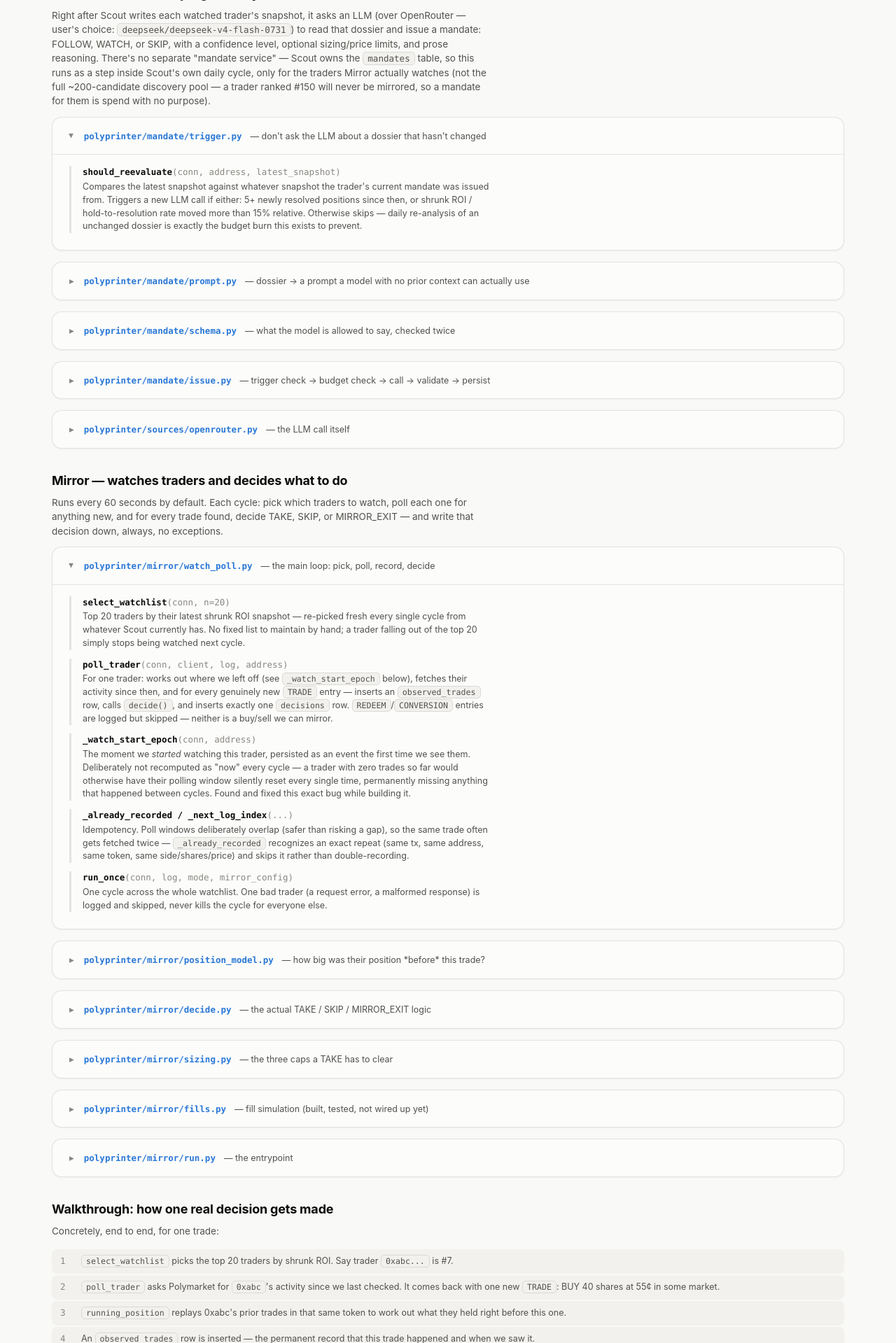
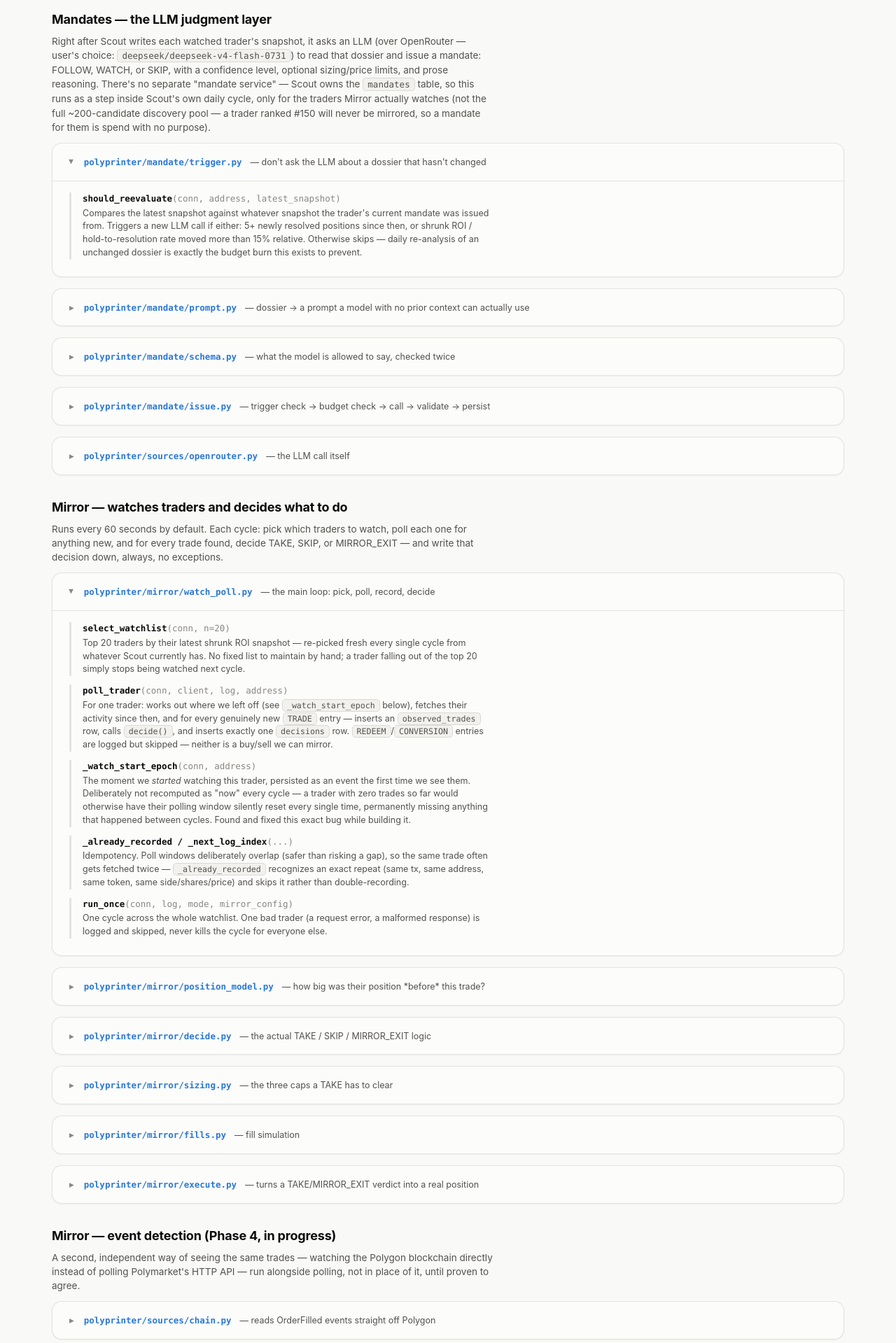
Before and after one commit to ibrahimzaraket/polyprinter, a Flask app: page /how-it-works in a window 1280 px wide. Shown: the part 1535-3454 px from the top of the page at 70% size. Run offline with Flask 3, Linux system fonts and the light colour scheme.

Commit message:
Docs: reflect Phase 4 build (How It Works, PRD open-question resolution, SKILL.md)

```diff
--- a/polyprinter/dashboard/templates/how_it_works.html
+++ b/polyprinter/dashboard/templates/how_it_works.html
@@ -5,7 +5,7 @@
 <p>A map of the actual code, function by function — what runs, in what order, and exactly how a decision gets made. Everything below describes what's really in the repo today, not a plan. Terms in <a class="hint" href="/definitions" title="Definitions">?</a> style are explained on the <a href="/definitions">Definitions</a> tab.</p>
 
 <div class="gap-note">
-  <strong>Where things stand right now:</strong> Phase 0 (spine), Phase 1 (Scout), Phase 2 (Mirror, polling/paper), and Phase 3 (Mandates, via an LLM over OpenRouter) are all live. Mandates are real, judged against real dossier numbers, and stored in full — but so far every mandate issued has come back <code>SKIP</code>. That's the model's actual judgment on the current watchlist so far (reasons cited include low hold-to-resolution rates and heavy profit concentration on a handful of trades), not a wiring bug — see the Mandates section below for what a real one looks like. Until a <code>FOLLOW</code> verdict actually gets issued, Mirror's entries still resolve to <code>SKIP</code>/<code>MANDATE_NOT_FOLLOW</code> (or occasionally still <code>NO_MANDATE</code>, for a trader not yet evaluated) — the mechanism is proven, real capital is still nowhere near being risked.
+  <strong>Where things stand right now:</strong> Phase 0 (spine), Phase 1 (Scout), Phase 2 (Mirror, polling/paper), and Phase 3 (Mandates, via an LLM over OpenRouter) are all live. Mandates are real, judged against real dossier numbers, and stored in full — but so far every mandate issued has come back <code>SKIP</code>. That's the model's actual judgment on the current watchlist so far (reasons cited include low hold-to-resolution rates and heavy profit concentration on a handful of trades), not a wiring bug — see the Mandates section below for what a real one looks like. Until a <code>FOLLOW</code> verdict actually gets issued, Mirror's entries still resolve to <code>SKIP</code>/<code>MANDATE_NOT_FOLLOW</code> (or occasionally still <code>NO_MANDATE</code>, for a trader not yet evaluated) — the mechanism is proven, real capital is still nowhere near being risked. Phase 4 (on-chain event detection) is under way: it watches the same traders directly on Polygon and logs what it sees for comparison, but it does <strong>not</strong> drive any decision yet — polling stays the only path that opens/closes anything until a 72-hour clean-diff window proves the two agree (PRD §7's Phase 4 exit criterion). See the Mirror — event detection section below.
 </div>
 
 <h2>The three services, at a glance</h2>
@@ -280,22 +280,65 @@
 </details>
 
 <details class="module-card">
-  <summary><span class="module-path">polyprinter/mirror/fills.py</span><span class="module-summary">— fill simulation (built, tested, not wired up yet)</span></summary>
+  <summary><span class="module-path">polyprinter/mirror/fills.py</span><span class="module-summary">— fill simulation</span></summary>
   <div class="module-body">
     <div class="fn-list">
       <div class="fn-item">
         <div class="fn-name">walk_book<span class="paren">(levels, size_usd, fee_bps=200)</span></div>
-        <div class="fn-desc">Given an order book, spends our size level-by-level (crossing the spread), applies a taker fee, and returns the real average price we'd have paid &mdash; never assumes we got their exact price.</div>
+        <div class="fn-desc">Given an order book, spends our size level-by-level (crossing the spread), applies a taker fee, and returns the real average price we'd have paid &mdash; never assumes we got their exact price. Still not wired to anything: there's no verified-live Polymarket order-book endpoint in this project, so nothing feeds it a real book yet. Built and unit-tested, ready the moment one exists.</div>
+      </div>
+      <div class="fn-item">
+        <div class="fn-name">approximate_fill<span class="paren">(price, size_usd, fee_bps=200)</span></div>
+        <div class="fn-desc">What actually runs today, via execute.py below. A deliberately optimistic stand-in for walk_book &mdash; assumes we fill at the trader's own observed price, zero slippage, the same real fee. Understates copy tax rather than overstates it (the safe direction to be wrong in for a viability measurement), and swaps out for walk_book with no other code changes once a real book exists.</div>
       </div>
     </div>
-    <p class="module-note">Deliberately not connected to a live order book yet: there's no verified-live Polymarket order-book endpoint in this project, and it still doesn't matter in practice &mdash; fills only apply to a TAKE, and no mandate has issued a FOLLOW verdict yet (Phase 3 exists now, but real judgment so far has been SKIP every time — see the Mandates section). Built and unit-tested now so it's ready the moment either changes.</p>
+  </div>
+</details>
+
+<details class="module-card">
+  <summary><span class="module-path">polyprinter/mirror/execute.py</span><span class="module-summary">— turns a TAKE/MIRROR_EXIT verdict into a real position</span></summary>
+  <div class="module-body">
+    <div class="fn-list">
+      <div class="fn-item">
+        <div class="fn-name">open_position<span class="paren">(conn, decision_id, trade, size_usd, mode)</span></div>
+        <div class="fn-desc">decide.py only computes what SHOULD happen; this is what actually opens a <code>positions</code> row. Found missing by code review 2026-08-08, before any FOLLOW mandate had fired &mdash; without it, a real TAKE would have logged a decision with nothing behind it.</div>
+      </div>
+      <div class="fn-item">
+        <div class="fn-name">record_exit<span class="paren">(conn, decision_id, position, trade, fraction)</span></div>
+        <div class="fn-desc">One <code>position_exits</code> row per partial exit (FR-13) &mdash; a position goes PARTIAL, not CLOSED, until <code>fraction</code> has taken <code>shares_open</code> all the way to zero.</div>
+      </div>
+    </div>
+  </div>
+</details>
+
+<h2>Mirror &mdash; event detection (Phase 4, in progress)</h2>
+<p>A second, independent way of seeing the same trades &mdash; watching the Polygon blockchain directly instead of polling Polymarket's HTTP API &mdash; run alongside polling, not in place of it, until proven to agree.</p>
+
+<details class="module-card">
+  <summary><span class="module-path">polyprinter/sources/chain.py</span><span class="module-summary">— reads OrderFilled events straight off Polygon</span></summary>
+  <div class="module-body">
+    <p>Every trade on Polymarket settles through the CTF Exchange contract, which emits an <code>OrderFilled</code> event per fill. Verified live 2026-08-08, not inferred: decoded two real transactions (one BUY, one SELL) and matched every field &mdash; trader address, token, side, price, size &mdash; against data-api's own record of the same trade. One finding worth naming: the contract emits <em>two</em> OrderFilled events per match, and in one of them the "taker" field is the exchange contract itself, not a second person &mdash; the trader's own address only ever shows up as "maker", regardless of which side of the match they were on. Get that backwards and you'd misattribute or silently drop trades.</p>
+  </div>
+</details>
+
+<details class="module-card">
+  <summary><span class="module-path">polyprinter/mirror/watch_events.py</span><span class="module-summary">— detects, but does not decide</span></summary>
+  <div class="module-body">
+    <p>Runs every Mirror cycle alongside polling, watching the same watchlist. Deliberately does <strong>not</strong> call decide()/execute() &mdash; running both paths live would double-book the paper portfolio, since polling's log_index is made up (just "the Nth entry we've seen for this tx") while the chain's is the real on-chain value, so the two would almost never collide on the database's own duplicate-safety check and both would happily act on the same real trade twice. Instead every detected fill is just logged, for comparison.</p>
+  </div>
+</details>
+
+<details class="module-card">
+  <summary><span class="module-path">polyprinter/mirror/diff_report.py</span><span class="module-summary">— is the chain seeing what polling sees?</span></summary>
+  <div class="module-body">
+    <p>Compares what the chain watcher detected against what polling actually recorded, over the same time window. This is Phase 4's exit criterion made checkable: PRD &sect;7 requires diffs to run clean for 72 hours before polling is ever retired as the thing that actually opens and closes positions. Right now, live: every chain-detected fill has matched a polling-recorded one exactly.</p>
   </div>
 </details>
 
 <details class="module-card">
   <summary><span class="module-path">polyprinter/mirror/run.py</span><span class="module-summary">— the entrypoint</span></summary>
   <div class="module-body">
-    <p>Same shape as Scout's entrypoint on purpose. <code>main()</code> loads <code>mirror:</code> config, then loops <code>watch_poll.run_once</code> every <code>poll_interval_seconds</code> (default 60s), heartbeating before and after every cycle.</p>
+    <p>Same shape as Scout's entrypoint on purpose. <code>main()</code> loads <code>mirror:</code> config, then loops <code>watch_poll.run_once</code> every <code>poll_interval_seconds</code> (default 60s), heartbeating before and after every cycle &mdash; then, if <code>POLYGON_RPC_URL</code> is configured, runs <code>watch_events.run_once</code> as a second step in the same tick. Missing the RPC URL just disables the chain watcher (logged, not fatal) &mdash; same opt-in-by-env-presence pattern Phase 3's mandate issuance already uses.</p>
   </div>
 </details>
 
@@ -358,8 +401,9 @@
 </div>
 
 <h2>What's real vs. what's still a documented gap</h2>
-<div class="gap-note"><strong>Live and real:</strong> trader discovery &amp; scoring (Scout), shrinkage-adjusted ranking, real-time trade detection &amp; decision-writing (Mirror), all of it against live Polymarket data, all of it verified by 45 passing tests plus real end-to-end runs.</div>
+<div class="gap-note"><strong>Live and real:</strong> trader discovery &amp; scoring (Scout), shrinkage-adjusted ranking, real-time trade detection &amp; decision-writing (Mirror), position/exit bookkeeping (execute.py) with an approximate fill model, all of it against live Polymarket data, all of it verified by 94 passing tests plus real end-to-end runs.</div>
 <div class="gap-note"><strong>Live and real, added Phase 3:</strong> LLM mandate issuance against real dossiers, over OpenRouter, with full prompt/response logging (invariant 4) and a hard daily spend cap — real judgment, real reasoning grounded in real numbers, verified against live runs (including two bugs found and fixed the same day: a reasoning-model token budget pitfall, and a crash-the-whole-batch bug in the mandate loop).</div>
-<div class="gap-note"><strong>Waiting on an actual FOLLOW verdict:</strong> every entry decision still resolves to SKIP in practice — not because the mechanism is missing, but because every real mandate issued so far genuinely came back SKIP. Fill simulation and any real paper position both wait on the first FOLLOW. Category/liquidity mandate rules stay unenforced regardless (need a per-market gamma-api lookup that isn't built).</div>
-<div class="gap-note"><strong>Not started:</strong> Phase 4 (on-chain event stream, replacing polling), Phase 5 (Learner, calibration, shadow benchmark), Phase 6 (live trading).</div>
+<div class="gap-note"><strong>Waiting on an actual FOLLOW verdict:</strong> every entry decision still resolves to SKIP in practice — not because the mechanism is missing, but because every real mandate issued so far genuinely came back SKIP. No position has actually opened yet as a result (though the machinery that would is live and tested). A real order-book fill model and category/liquidity mandate rules both stay unbuilt regardless (need endpoints that either aren't verified live or aren't built).</div>
+<div class="gap-note"><strong>In progress, Phase 4:</strong> on-chain event detection (chain.py/watch_events.py) runs live alongside polling, watching the same traders directly on Polygon — but it only logs what it sees, it doesn't drive any decision yet. diff_report.py measures agreement against polling; the exit criterion (PRD &sect;7) is 72 hours clean before polling is ever retired as the thing that actually opens/closes positions.</div>
+<div class="gap-note"><strong>Not started:</strong> Phase 5 (Learner, calibration, shadow benchmark), Phase 6 (live trading).</div>
 {% endblock %}
```
Also changed, not shown: docs/PRD.md (+24 -7 lines), docs/SCHEMA.md (+5 -3 lines), .claude/skills/run-polyprinter/SKILL.md.
